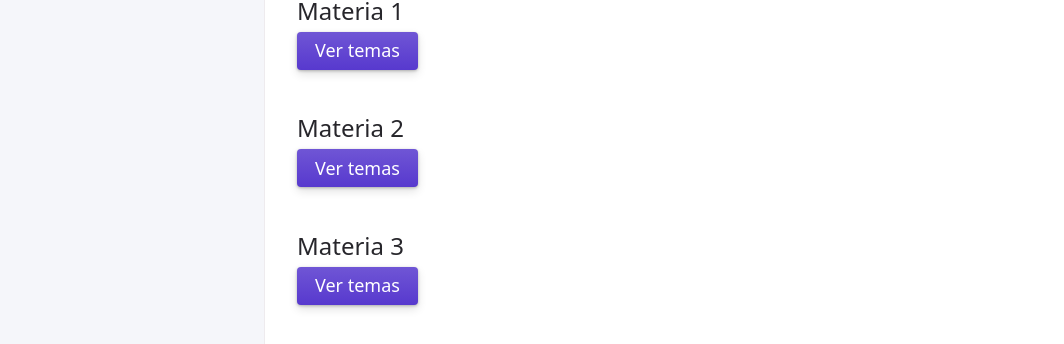
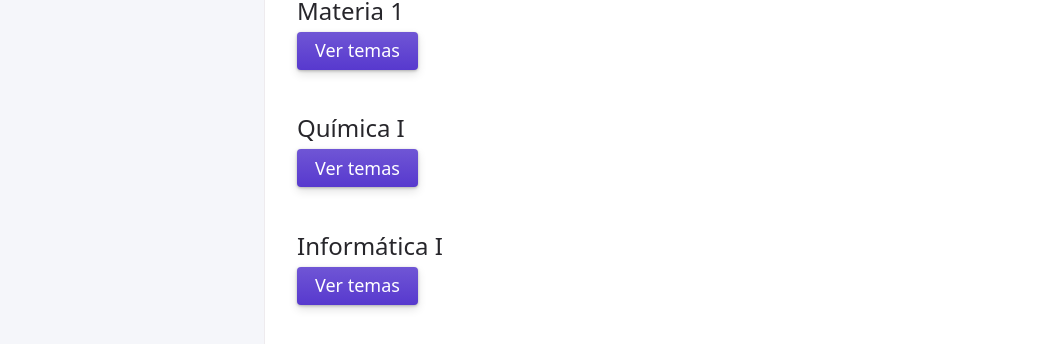
Before and after one commit to CoBachBC/demo-asesorias, a Jekyll site: the page built from index.md, in a window 1280 px wide and 996 px high. Shown: the part 506-850 px from the top of the window, without its empty margins (107-1171 px from the left). Built offline with Jekyll 4.4.1, drawn with Linux system fonts in a browser that asks for light colours.

Commit message:
Update index.md

```diff
--- a/index.md
+++ b/index.md
@@ -46,10 +46,10 @@ Baja una copia de este sitio para poder consultar toda la información sin usar
 
 [Ver temas](docs/materia-1){: .btn .btn-primary .fs-5 .mb-4 .mb-md-0 .mr-2 }
 
-## Materia 2
+## Química I
 
 [Ver temas](docs/materia-2){: .btn .btn-primary .fs-5 .mb-4 .mb-md-0 .mr-2 }
 
-## Materia 3
+## Informática I
 
 [Ver temas](docs/materia-3){: .btn .btn-primary .fs-5 .mb-4 .mb-md-0 .mr-2 }
```
